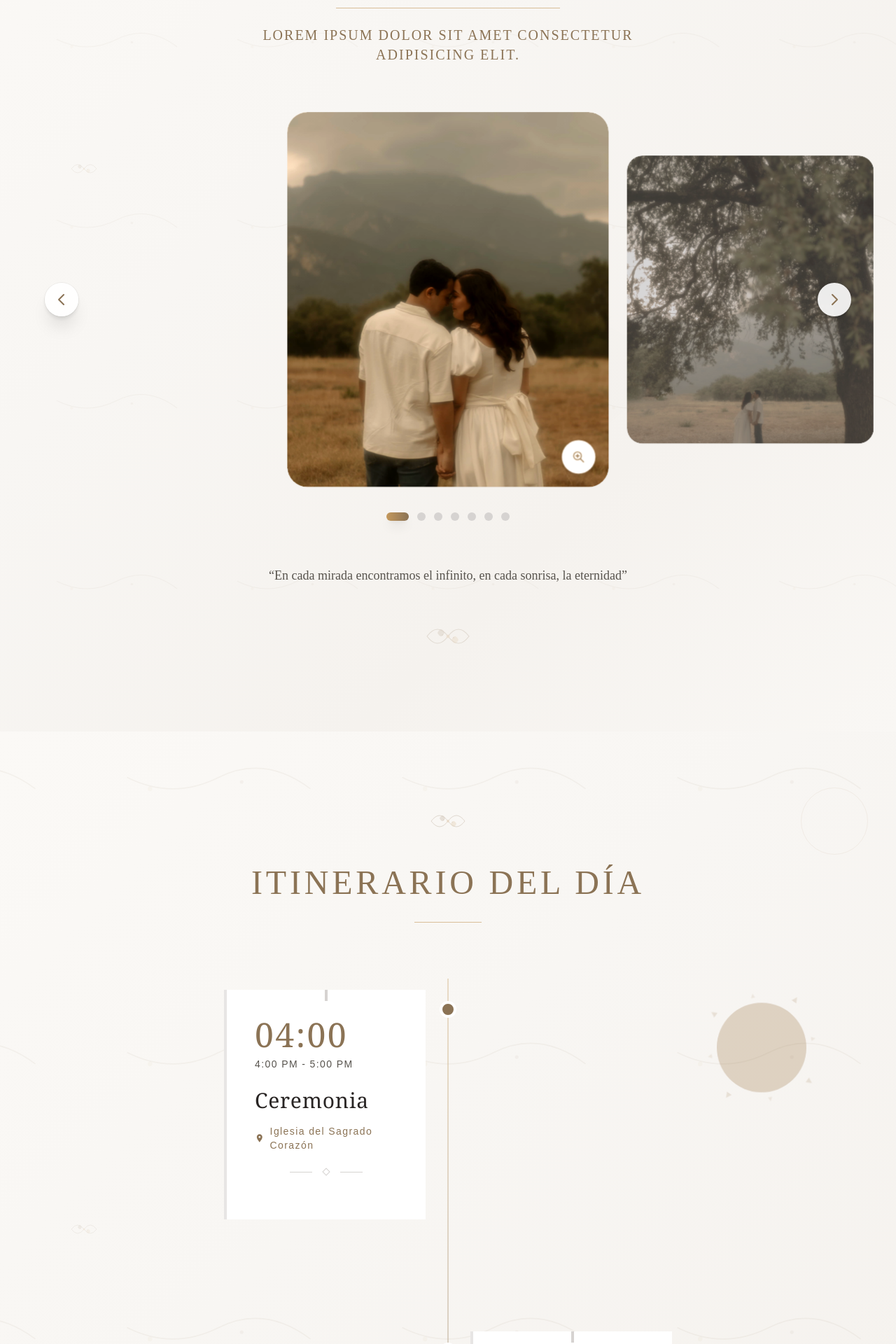
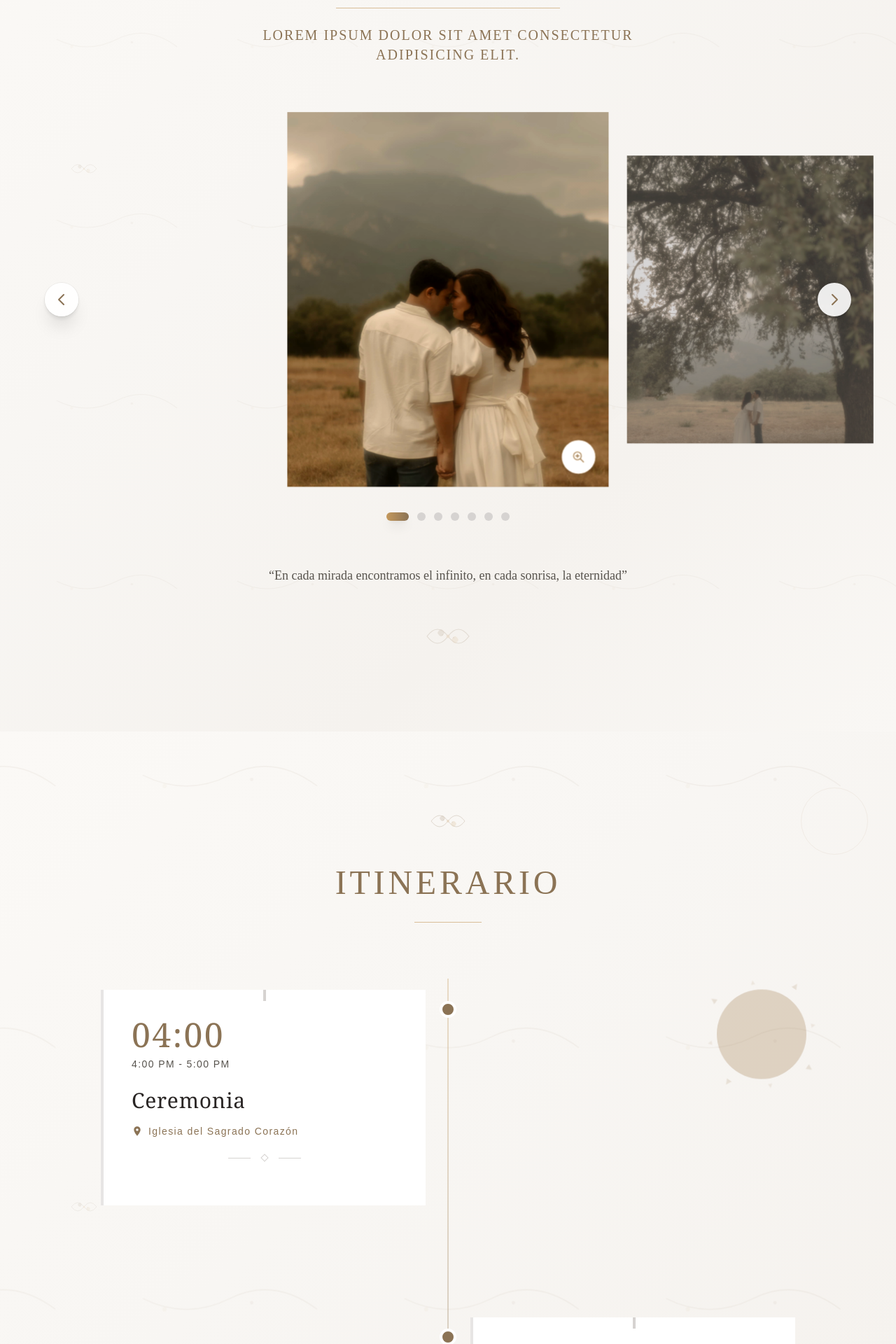
Before and after one commit to AlejoReyna/wedding_invitation, a Next.js app: page / in a window 1280 px wide. Shown: the part 1045-2965 px from the top of the page at 70% size. Built offline with nearby package versions, Linux system fonts and the light colour scheme.

Commit message:
ppcdsalv

```diff
--- a/src/app/components/Gallery.tsx
+++ b/src/app/components/Gallery.tsx
@@ -314,7 +314,7 @@ Lorem ipsum dolor sit amet consectetur adipisicing elit.
               return (
                 <div
                   key={index}
-                  className="flex-shrink-0 w-64 h-80 md:w-96 md:h-[28rem] rounded-3xl overflow-hidden transition-all duration-700 ease-out cursor-pointer relative"
+                  className="flex-shrink-0 w-64 h-80 md:w-96 md:h-[28rem] overflow-hidden transition-all duration-700 ease-out cursor-pointer relative"
                   style={{
                     scrollSnapAlign: 'center',
                     ...cardStyle,
@@ -326,17 +326,17 @@ Lorem ipsum dolor sit amet consectetur adipisicing elit.
                     {/* Enhanced depth effect for center card */}
                     {isCenterCard && (
                       <>
-                        <div className="absolute -inset-8 bg-gradient-to-br from-[#C4985B]/20 via-[#D4C9B8]/15 to-[#8B7355]/20 rounded-[2.5rem] blur-3xl"></div>
-                        <div className="absolute -inset-6 bg-gradient-to-br from-[#C4985B]/15 via-[#F8F6F3]/10 to-[#8B7355]/15 rounded-[2rem] blur-2xl"></div>
-                        <div className="absolute -inset-4 bg-gradient-to-br from-[#C4985B]/15 to-[#8B7355]/15 rounded-3xl blur-xl"></div>
-                        <div className="absolute -inset-1 bg-gradient-to-br from-[#C4985B]/30 via-transparent to-[#8B7355]/30 rounded-3xl"></div>
+                        <div className="absolute -inset-8 bg-gradient-to-br from-[#C4985B]/20 via-[#D4C9B8]/15 to-[#8B7355]/20 blur-3xl"></div>
+                        <div className="absolute -inset-6 bg-gradient-to-br from-[#C4985B]/15 via-[#F8F6F3]/10 to-[#8B7355]/15 blur-2xl"></div>
+                        <div className="absolute -inset-4 bg-gradient-to-br from-[#C4985B]/15 to-[#8B7355]/15 blur-xl"></div>
+                        <div className="absolute -inset-1 bg-gradient-to-br from-[#C4985B]/30 via-transparent to-[#8B7355]/30"></div>
                       </>
                     )}
 
                     {/* Shadow effects for non-center cards */}
                     {!isCenterCard && (
                       <div
-                        className="absolute inset-0 bg-black/5 rounded-3xl"
+                        className="absolute inset-0 bg-black/5"
                         style={{
                           boxShadow: '0 8px 32px rgba(139, 115, 85, 0.1), 0 4px 16px rgba(139, 115, 85, 0.05)'
                         }}
@@ -344,12 +344,12 @@ Lorem ipsum dolor sit amet consectetur adipisicing elit.
                     )}
 
                     {/* Image container */}
-                    <div className="relative rounded-3xl overflow-hidden h-full">
+                    <div className="relative overflow-hidden h-full">
                       {isCenterCard && (
-                        <div className="absolute -inset-2 bg-gradient-to-br from-stone-800/5 via-transparent to-stone-800/10 rounded-3xl shadow-elegant"></div>
+                        <div className="absolute -inset-2 bg-gradient-to-br from-stone-800/5 via-transparent to-stone-800/10 shadow-elegant"></div>
                       )}
 
-                      <div className="relative w-full h-full bg-white rounded-3xl overflow-hidden shadow-elegant">
+                      <div className="relative w-full h-full bg-white overflow-hidden shadow-elegant">
                         <Image
                           src={photo.src}
                           alt={photo.alt}
--- a/src/app/components/ItineraryItemCard.tsx
+++ b/src/app/components/ItineraryItemCard.tsx
@@ -65,8 +65,18 @@ export default function ItineraryItemCard({ item, index }: ItineraryItemCardProp
       </div>
 
       {/* Event Card */}
-      <div className={`relative md:w-1/2 py-4 ${isRightSide ? 'md:left-1/2' : ''}`}>
-        <div className={`w-full md:w-[22rem] px-4 md:px-8 ${!isRightSide ? 'ml-auto' : ''}`}>
+      <div className={`relative py-4 ${
+        index === 0 ? 'md:w-3/4 md:-left-1/4' : // Ceremonia: 50% más ancho hacia la izquierda
+        index === 1 ? 'md:w-3/4 md:left-1/2' : // Ceremonia Civil: 50% más ancho hacia la derecha desde su posición original
+        index === 2 ? 'md:w-3/4 md:-left-1/4' : // Recepción: 50% más ancho hacia la izquierda
+        `md:w-1/2 ${isRightSide ? 'md:left-1/2' : ''}`
+      }`}>
+        <div className={`w-full px-4 md:px-8 ${
+          index === 0 ? 'md:w-[33rem] ml-auto' : // Ceremonia: contenido más ancho, alineado a la derecha
+          index === 1 ? 'md:w-[33rem]' : // Ceremonia Civil: contenido más ancho, mantiene posición derecha
+          index === 2 ? 'md:w-[33rem] ml-auto' : // Recepción: contenido más ancho, alineado a la derecha
+          `md:w-[22rem] ${!isRightSide ? 'ml-auto' : ''}`
+        }`}>
           <div className="bg-white overflow-hidden border-l-4 border-stone-200 shadow-elegant hover:shadow-elegant-hover hover:border-stone-400 transition-all duration-700 transform hover:-translate-y-2 flex flex-col h-full">
             {/* Content Section */}
             <div className="p-8 md:p-10 relative flex-grow flex flex-col text-center md:text-left">
--- a/src/app/components/ItinerarySection.tsx
+++ b/src/app/components/ItinerarySection.tsx
@@ -356,7 +356,7 @@ export default function ItinerarySection() {
           <h2 className={`text-3xl md:text-4xl lg:text-5xl font-light tracking-[0.1em] uppercase mb-8 garamond-300 relative transition-colors duration-500 ${
             isNightMode ? 'text-white' : 'text-[#8B7355]'
           }`}>
-            Itinerario del Día
+            Itinerario
           </h2>
           {/* Decorative line below the main title */}
           <div className={`w-24 h-px mx-auto mb-6 transition-colors duration-500 ${
```
Also changed, not shown: public/dresscode_icon.png (added).
